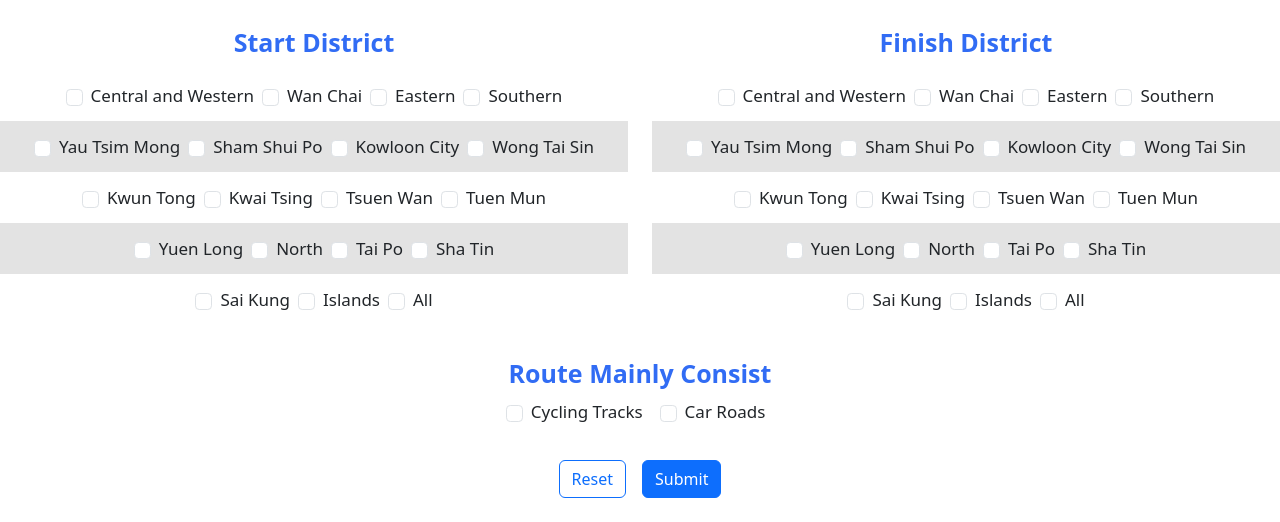
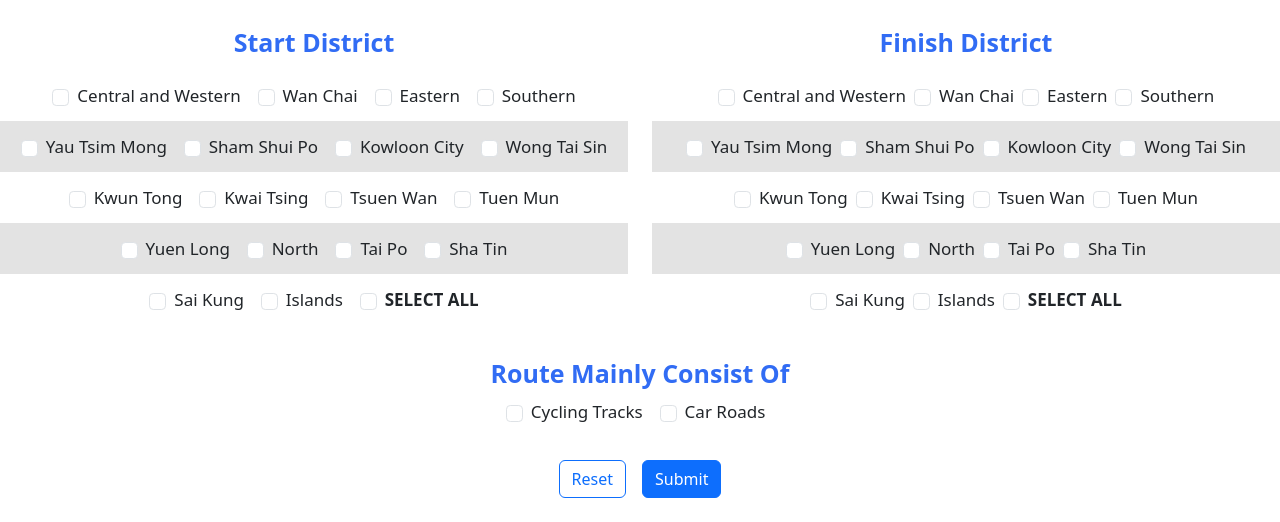
Before and after one commit to Ivanchung11/project1, a website: page public/search.html in a window 1280 px wide. Shown: the part 311-833 px from the top of the page. Drawn offline with nearby package versions, Linux system fonts and the light colour scheme; no server answers.

Commit message:
cancel the default select null as select all

```diff
--- a/public/css/search.css
+++ b/public/css/search.css
@@ -60,6 +60,10 @@
   color: rgb(49, 108, 244);
   padding-top: 20px;
   /* letter-spacing: 1px; */
+}
+
+.select-all{
+  font-weight: bolder;
 }
 
 .list-group-item1 {
--- a/public/search.html
+++ b/public/search.html
@@ -1,8 +1,8 @@
 <!DOCTYPE html>
 <html lang="en">
   <head>
-    <meta charset="UTF-8">
-    <meta name="viewport" content="width=device-width, initial-scale=1.0">
+    <meta charset="UTF-8" />
+    <meta name="viewport" content="width=device-width, initial-scale=1.0" />
     <title>Route Search</title>
 
     <link rel="stylesheet" type="text/css" href="./css/search.css" />
@@ -23,34 +23,82 @@
     ></script>
   </head>
   <body>
-    <nav class="navbar navbar-expand-lg bg-body-tertiary rounded" aria-label="Thirteenth navbar example">
+    <nav
+      class="navbar navbar-expand-lg bg-body-tertiary rounded"
+      aria-label="Thirteenth navbar example"
+    >
       <div class="container-fluid">
-          <button class="navbar-toggler" type="button" data-bs-toggle="collapse" data-bs-target="#navbarsExample11" aria-controls="navbarsExample11" aria-expanded="false" aria-label="Toggle navigation">
+        <button
+          class="navbar-toggler"
+          type="button"
+          data-bs-toggle="collapse"
+          data-bs-target="#navbarsExample11"
+          aria-controls="navbarsExample11"
+          aria-expanded="false"
+          aria-label="Toggle navigation"
+        >
           <span class="navbar-toggler-icon"></span>
         </button>
 
         <div class="collapse navbar-collapse d-lg-flex" id="navbar">
-            <a class="navbar-brand col-lg-3 me-0" href="http://localhost:8080/route.html">Cycling-E</a>
+          <a
+            class="navbar-brand col-lg-3 me-0"
+            href="http://localhost:8080/route.html"
+            >Cycling-E</a
+          >
           <ul class="navbar-nav col-lg-6 justify-content-lg-center">
             <li class="nav-item">
-                <a class="nav-link active me-1" aria-current="page" href="http://localhost:8080/route.html">Route</a>
+              <a
+                class="nav-link active me-1"
+                aria-current="page"
+                href="http://localhost:8080/route.html"
+                >Route</a
+              >
             </li>
             <li class="nav-item">
-                <a class="nav-link active me-1" aria-current="page" href="http://localhost:8080/upload.html">Upload</a>
+              <a
+                class="nav-link active me-1"
+                aria-current="page"
+                href="http://localhost:8080/upload.html"
+                >Upload</a
+              >
             </li>
             <li class="nav-item">
-                <a class="nav-link active me-1" aria-current="page" href="http://localhost:8080/search.html">Search</a>
+              <a
+                class="nav-link active me-1"
+                aria-current="page"
+                href="http://localhost:8080/search.html"
+                >Search</a
+              >
             </li>
             <li class="nav-item">
-                <a class="nav-link active me-1" aria-current="page" href="http://localhost:8080/profile.html">Profile</a>
+              <a
+                class="nav-link active me-1"
+                aria-current="page"
+                href="http://localhost:8080/profile.html"
+                >Profile</a
+              >
             </li>
           </ul>
 
-            <div class="d-lg-flex col-lg-3 justify-content-lg-end" id="searchBarBtn">
+          <div
+            class="d-lg-flex col-lg-3 justify-content-lg-end"
+            id="searchBarBtn"
+          >
             <div class="login-button">
-                <a class="btn btn-outline-primary" href="http://localhost:8080/login.html" role="button">Login</a>
+              <a
+                class="btn btn-outline-primary"
+                href="http://localhost:8080/login.html"
+                role="button"
+                >Login</a
+              >
             </div>
-              <a class="btn btn-primary" href="http://localhost:8080/register.html" role="button">Register</a>
+            <a
+              class="btn btn-primary"
+              href="http://localhost:8080/register.html"
+              role="button"
+              >Register</a
+            >
           </div>
         </div>
       </div>
@@ -61,103 +109,330 @@
       <!-- <img src="./image/search.jpg" width="100%" height="300px"> -->
     </header>
 
-
     <!-- <div class="routeSearch">Route Search</div> -->
     <form id="search-form">
       <div class="row">
         <div class="start col-lg-6">
           <div class="start-district">Start District</div>
-            <label class="list-group-item1 d-flex gap-2 align-items-center justify-content-center">
-              <input class="form-check-input flex-shrink-0" type="checkbox" value="Central and Western" name="startDistrict" >Central and Western
-              <input class="form-check-input flex-shrink-0" type="checkbox" value="Wan Chai" name="startDistrict" >Wan Chai
-              <input class="form-check-input flex-shrink-0" type="checkbox" value="Eastern" name="startDistrict">Eastern
-              <input class="form-check-input flex-shrink-0" type="checkbox" value="Southern" name="startDistrict">Southern
-            </label>
-            <label class="list-group-item2 d-flex gap-2 align-items-center justify-content-center">
-              <input class="form-check-input flex-shrink-0" type="checkbox" value="Yau Tsim Mong" name="startDistrict">Yau Tsim Mong
-              <input class="form-check-input flex-shrink-0" type="checkbox" value="Sham Shui Po" name="startDistrict">Sham Shui Po
-              <input class="form-check-input flex-shrink-0" type="checkbox" value="Kowloon City" name="startDistrict">Kowloon City
-              <input class="form-check-input flex-shrink-0" type="checkbox" value="Wong Tai Sin" name="startDistrict">Wong Tai Sin
-            </label>
-              <label class="list-group-item3 d-flex gap-2 align-items-center justify-content-center">
-              <input class="form-check-input flex-shrink-0" type="checkbox" value="Kwun Tong" name="startDistrict">Kwun Tong
-              <input class="form-check-input flex-shrink-0" type="checkbox" value="Kwai Tsing" name="startDistrict">Kwai Tsing
-              <input class="form-check-input flex-shrink-0" type="checkbox" value="Tsuen Wan" name="startDistrict">Tsuen Wan
-              <input class="form-check-input flex-shrink-0" type="checkbox" value="Tuen Mun" name="startDistrict">Tuen Mun
-            </label>
-              <label class="list-group-item4 d-flex gap-2 align-items-center justify-content-center">
-              <input class="form-check-input flex-shrink-0" type="checkbox" value="Yuen Long" name="startDistrict">Yuen Long
-              <input class="form-check-input flex-shrink-0" type="checkbox" value="North" name="startDistrict">North
-              <input class="form-check-input flex-shrink-0" type="checkbox" value="Tai Po" name="startDistrict">Tai Po
-              <input class="form-check-input flex-shrink-0" type="checkbox" value="Sha Tin" name="startDistrict">Sha Tin
-            </label>
-              <label class="list-group-item5 d-flex gap-2 align-items-center justify-content-center">
-              <input class="form-check-input flex-shrink-0" type="checkbox" value="Sai Kung" name="startDistrict">Sai Kung
-              <input class="form-check-input flex-shrink-0" type="checkbox" value="Islands" name="startDistrict">Islands
-              <input class="form-check-input flex-shrink-0" type="checkbox" value="All" name="startDistrict" id="allCheckBoxStart">All
-            </label>
+          <div
+            class="list-group-item1 d-flex gap-2 align-items-center justify-content-center"
+          >
+            <input
+              class="form-check-input flex-shrink-0"
+              type="checkbox"
+              value="Central and Western"
+              name="startDistrict"
+            />Central and Western&nbsp&nbsp
+            <input
+              class="form-check-input flex-shrink-0"
+              type="checkbox"
+              value="Wan Chai"
+              name="startDistrict"
+            />Wan Chai&nbsp&nbsp
+            <input
+              class="form-check-input flex-shrink-0"
+              type="checkbox"
+              value="Eastern"
+              name="startDistrict"
+            />Eastern&nbsp&nbsp
+            <input
+              class="form-check-input flex-shrink-0"
+              type="checkbox"
+              value="Southern"
+              name="startDistrict"
+            />Southern
+          </div>
+          <div
+            class="list-group-item2 d-flex gap-2 align-items-center justify-content-center"
+          >
+            <input
+              class="form-check-input flex-shrink-0"
+              type="checkbox"
+              value="Yau Tsim Mong"
+              name="startDistrict"
+            />Yau Tsim Mong&nbsp&nbsp
+            <input
+              class="form-check-input flex-shrink-0"
+              type="checkbox"
+              value="Sham Shui Po"
+              name="startDistrict"
+            />Sham Shui Po&nbsp&nbsp
+            <input
+              class="form-check-input flex-shrink-0"
+              type="checkbox"
+              value="Kowloon City"
+              name="startDistrict"
+            />Kowloon City&nbsp&nbsp
+            <input
+              class="form-check-input flex-shrink-0"
+              type="checkbox"
+              value="Wong Tai Sin"
+              name="startDistrict"
+            />Wong Tai Sin
+          </div>
+          <div
+            class="list-group-item3 d-flex gap-2 align-items-center justify-content-center"
+          >
+            <input
+              class="form-check-input flex-shrink-0"
+              type="checkbox"
+              value="Kwun Tong"
+              name="startDistrict"
+            />Kwun Tong&nbsp&nbsp
+            <input
+              class="form-check-input flex-shrink-0"
+              type="checkbox"
+              value="Kwai Tsing"
+              name="startDistrict"
+            />Kwai Tsing&nbsp&nbsp
+            <input
+              class="form-check-input flex-shrink-0"
+              type="checkbox"
+              value="Tsuen Wan"
+              name="startDistrict"
+            />Tsuen Wan&nbsp&nbsp
+            <input
+              class="form-check-input flex-shrink-0"
+              type="checkbox"
+              value="Tuen Mun"
+              name="startDistrict"
+            />Tuen Mun
+          </div>
+          <div
+            class="list-group-item4 d-flex gap-2 align-items-center justify-content-center"
+          >
+            <input
+              class="form-check-input flex-shrink-0"
+              type="checkbox"
+              value="Yuen Long"
+              name="startDistrict"
+            />Yuen Long&nbsp&nbsp
+            <input
+              class="form-check-input flex-shrink-0"
+              type="checkbox"
+              value="North"
+              name="startDistrict"
+            />North&nbsp&nbsp
+            <input
+              class="form-check-input flex-shrink-0"
+              type="checkbox"
+              value="Tai Po"
+              name="startDistrict"
+            />Tai Po&nbsp&nbsp
+            <input
+              class="form-check-input flex-shrink-0"
+              type="checkbox"
+              value="Sha Tin"
+              name="startDistrict"
+            />Sha Tin
+          </div>
+          <div
+            class="list-group-item5 d-flex gap-2 align-items-center justify-content-center"
+          >
+            <input
+              class="form-check-input flex-shrink-0"
+              type="checkbox"
+              value="Sai Kung"
+              name="startDistrict"
+            />Sai Kung&nbsp&nbsp
+            <input
+              class="form-check-input flex-shrink-0"
+              type="checkbox"
+              value="Islands"
+              name="startDistrict"
+            />Islands&nbsp&nbsp
+            <input
+              class="form-check-input flex-shrink-0"
+              type="checkbox"
+              value="All"
+              name="startDistrict"
+              id="allCheckBoxStart"
+            /><span class="select-all">SELECT ALL</span>
+          </div>
         </div>
 
         <div class="finish col-lg-6">
           <div class="finish-district">Finish District</div>
-          <label class="list-group-item6 d-flex gap-2 align-items-center justify-content-center">
-            <input class="form-check-input flex-shrink-0" type="checkbox" name="endDistrict" value="Central and Western" >Central and Western
-          <input class="form-check-input flex-shrink-0" type="checkbox" name="endDistrict" value="Wan Chai" >Wan Chai
-          <input class="form-check-input flex-shrink-0" type="checkbox" name="endDistrict" value="Eastern" >Eastern
-          <input class="form-check-input flex-shrink-0" type="checkbox" name="endDistrict" value="Southern" >Southern
-          </label>
-          <label class="list-group-item7 d-flex gap-2 align-items-center justify-content-center">
-            <input class="form-check-input flex-shrink-0" type="checkbox" name="endDistrict" value="" >Yau Tsim Mong
-            <input class="form-check-input flex-shrink-0" type="checkbox" name="endDistrict" value="Sham Shui Po" >Sham Shui Po
-            <input class="form-check-input flex-shrink-0" type="checkbox" name="endDistrict" value="" >Kowloon City
-            <input class="form-check-input flex-shrink-0" type="checkbox" name="endDistrict" value="" >Wong Tai Sin
-          </label>
-          <label class="list-group-item8 d-flex gap-2 align-items-center justify-content-center">
-            <input class="form-check-input flex-shrink-0" type="checkbox" name="endDistrict" value="" >Kwun Tong
-            <input class="form-check-input flex-shrink-0" type="checkbox" name="endDistrict" value="" >Kwai Tsing
-            <input class="form-check-input flex-shrink-0" type="checkbox" name="endDistrict" value="Tsuen Wan" >Tsuen Wan
-            <input class="form-check-input flex-shrink-0" type="checkbox" name="endDistrict" value="Tuen Mun" >Tuen Mun
-          </label>
-          <label class="list-group-item9 d-flex gap-2 align-items-center justify-content-center">
-            <input class="form-check-input flex-shrink-0" type="checkbox" name="endDistrict" value="Yuen Long" >Yuen Long
-            <input class="form-check-input flex-shrink-0" type="checkbox" name="endDistrict" value="North" >North
-            <input class="form-check-input flex-shrink-0" type="checkbox" name="endDistrict" value="Tai Po" >Tai Po
-            <input class="form-check-input flex-shrink-0" type="checkbox" name="endDistrict" value="Sha Tin" >Sha Tin
-          </label>
-          <label class="list-group-item10 d-flex gap-2 align-items-center justify-content-center">
-            <input class="form-check-input flex-shrink-0" type="checkbox" name="endDistrict" value="Sai Kung" >Sai Kung
-            <input class="form-check-input flex-shrink-0" type="checkbox" name="endDistrict" value="Islands" > Islands
-            <input class="form-check-input flex-shrink-0" type="checkbox" value="All" name="endDistrict" id="allCheckBoxEnd">All
-          </label>
+          <div
+            class="list-group-item6 d-flex gap-2 align-items-center justify-content-center"
+          >
+            <input
+              class="form-check-input flex-shrink-0"
+              type="checkbox"
+              name="endDistrict"
+              value="Central and Western"
+            />Central and Western
+            <input
+              class="form-check-input flex-shrink-0"
+              type="checkbox"
+              name="endDistrict"
+              value="Wan Chai"
+            />Wan Chai
+            <input
+              class="form-check-input flex-shrink-0"
+              type="checkbox"
+              name="endDistrict"
+              value="Eastern"
+            />Eastern
+            <input
+              class="form-check-input flex-shrink-0"
+              type="checkbox"
+              name="endDistrict"
+              value="Southern"
+            />Southern
+          </div>
+          <div
+            class="list-group-item7 d-flex gap-2 align-items-center justify-content-center"
+          >
+            <input
+              class="form-check-input flex-shrink-0"
+              type="checkbox"
+              name="endDistrict"
+              value=""
+            />Yau Tsim Mong
+            <input
+              class="form-check-input flex-shrink-0"
+              type="checkbox"
+              name="endDistrict"
+              value="Sham Shui Po"
+            />Sham Shui Po
+            <input
+              class="form-check-input flex-shrink-0"
+              type="checkbox"
+              name="endDistrict"
+              value=""
+            />Kowloon City
+            <input
+              class="form-check-input flex-shrink-0"
+              type="checkbox"
+              name="endDistrict"
+              value=""
+            />Wong Tai Sin
+          </div>
+          <div
+            class="list-group-item8 d-flex gap-2 align-items-center justify-content-center"
+          >
+            <input
+              class="form-check-input flex-shrink-0"
+              type="checkbox"
+              name="endDistrict"
+              value=""
+            />Kwun Tong
+            <input
+              class="form-check-input flex-shrink-0"
+              type="checkbox"
+              name="endDistrict"
+              value=""
+            />Kwai Tsing
+            <input
+              class="form-check-input flex-shrink-0"
+              type="checkbox"
+              name="endDistrict"
+              value="Tsuen Wan"
+            />Tsuen Wan
+            <input
+              class="form-check-input flex-shrink-0"
+              type="checkbox"
+              name="endDistrict"
+              value="Tuen Mun"
+            />Tuen Mun
+          </div>
+          <div
+            class="list-group-item9 d-flex gap-2 align-items-center justify-content-center"
+          >
+            <input
+              class="form-check-input flex-shrink-0"
+              type="checkbox"
+              name="endDistrict"
+              value="Yuen Long"
+            />Yuen Long
+            <input
+              class="form-check-input flex-shrink-0"
+              type="checkbox"
+              name="endDistrict"
+              value="North"
+            />North
+            <input
+              class="form-check-input flex-shrink-0"
+              type="checkbox"
+              name="endDistrict"
+              value="Tai Po"
+            />Tai Po
+            <input
+              class="form-check-input flex-shrink-0"
+              type="checkbox"
+              name="endDistrict"
+              value="Sha Tin"
+            />Sha Tin
+          </div>
+          <div
+            class="list-group-item10 d-flex gap-2 align-items-center justify-content-center"
+          >
+            <input
+              class="form-check-input flex-shrink-0"
+              type="checkbox"
+              name="endDistrict"
+              value="Sai Kung"
+            />Sai Kung
+            <input
+              class="form-check-input flex-shrink-0"
+              type="checkbox"
+              name="endDistrict"
+              value="Islands"
+            />
+            Islands
+            <input
+              class="form-check-input flex-shrink-0"
+              type="checkbox"
+              value="All"
+              name="endDistrict"
+              id="allCheckBoxEnd"
+            /><span class="select-all">SELECT ALL</span>
+          </div>
         </div>
       </div>
 
-        <div class="cycling-road">Route Mainly Consist</div>
+      <div class="cycling-road">Route Mainly Consist Of</div>
       <div class="cycling-road-content">
-          <label class="list-group-item d-flex gap-2 align-items-center justify-content-center">
-            <input class="form-check-input flex-shrink-0" type="checkbox" name="isRoad" value="false" >
+        <div
+          class="list-group-item d-flex gap-2 align-items-center justify-content-center"
+        >
+          <input
+            class="form-check-input flex-shrink-0"
+            type="checkbox"
+            name="isRoad"
+            value="false"
+          />
           Cycling Tracks&nbsp;&nbsp;
-            <input class="form-check-input flex-shrink-0" type="checkbox" name="isRoad" value="true" >
+          <input
+            class="form-check-input flex-shrink-0"
+            type="checkbox"
+            name="isRoad"
+            value="true"
+          />
           Car Roads&nbsp;&nbsp;
-            </label>
         </div>
       </div>
 
       <div class="center-button">
-          <label class="list-group-item d-flex gap-3 align-items-center justify-content-center">
-            <button type="button" class="btn btn-outline-primary" id="resetBtn">Reset</button>
+        <div
+          class="list-group-item d-flex gap-3 align-items-center justify-content-center"
+        >
+          <button type="button" class="btn btn-outline-primary" id="resetBtn">
+            Reset
+          </button>
           <button class="btn btn-primary" type="submit">Submit</button>
-          </label>
+        </div>
       </div>
     </form>
 
-
-        <br>
+    <br />
     <div class="container">
-         <div class="row row-cols-1 row-cols-sm-2 row-cols-md-3 g-3" id="route-card">
+      <div
+        class="row row-cols-1 row-cols-sm-2 row-cols-md-3 g-3"
+        id="route-card"
+      ></div>
     </div>
-        </div>
-
   </body>
   <script type="module" src="./js/search.js"></script>
 </html>
```
Also changed, not shown: main.ts (+23 -23 lines). Lines whose indentation alone changed are shown as unchanged.
